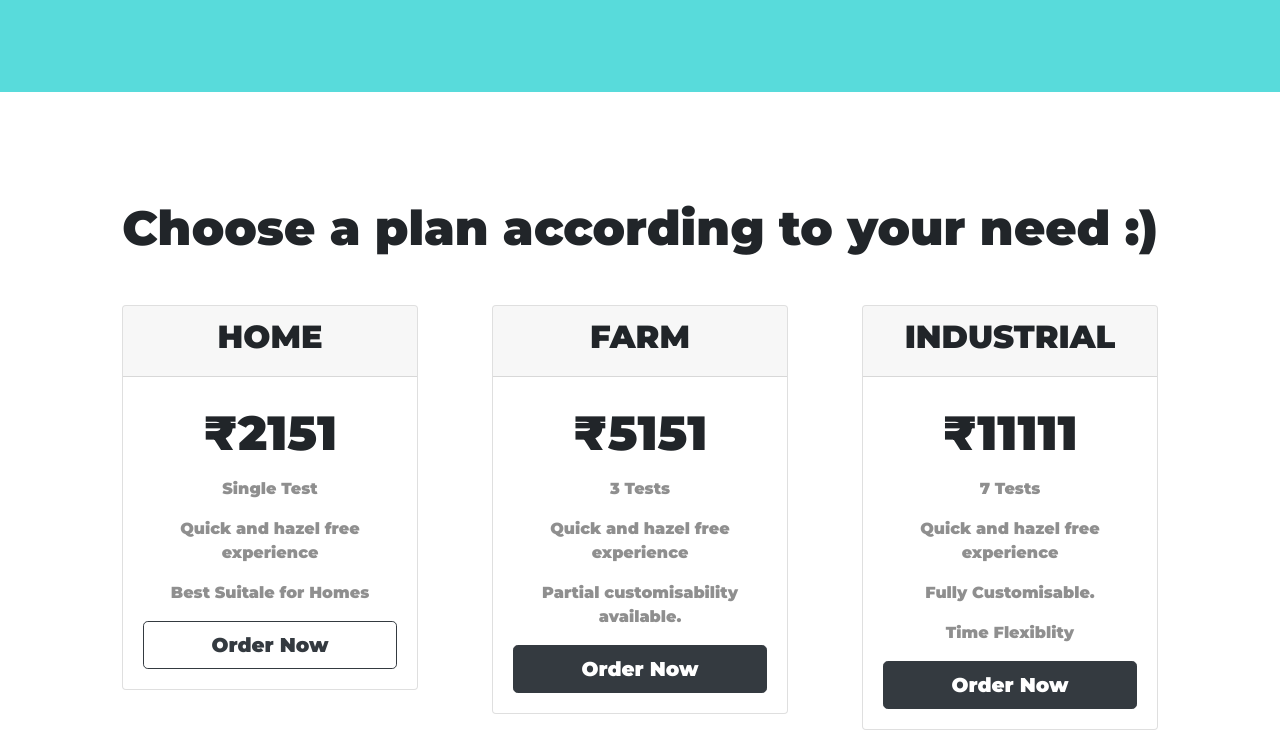
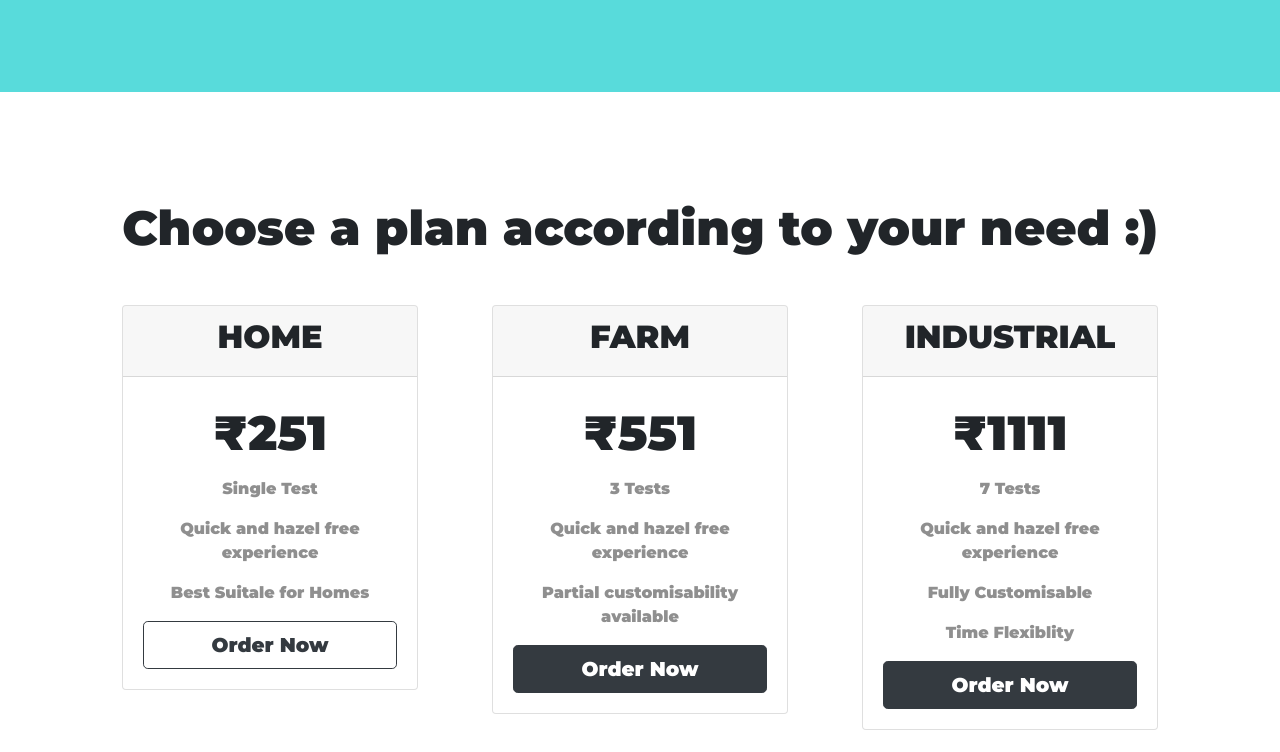
Before and after one commit to Ayush09joshi/WaterTreatmant, a plain HTML site: page index.html in a window 1280 px wide. Shown: the part 2105-2857 px from the top of the page. Drawn offline with nearby package versions, Linux system fonts and the light colour scheme.

Commit message:
Some additional touches and problem solved

```diff
--- a/index.html
+++ b/index.html
@@ -159,7 +159,7 @@
     <section id="testimonials">
 
         <!-- Slide show of testimonials -->
-        <div id="testimonials-carousel" class="carousel slide" data-ride="carousel" data-interval="3500"
+        <div id="testimonials-carousel" class="carousel slide" data-ride="carousel" data-interval="2100"
             data-pause="hover">
             <div class="carousel-inner">
                 <div class="carousel-item active">
@@ -171,7 +171,7 @@
                 </div>
                 <div class="carousel-item">
                     <h2 class="testimonial-text">We called JAL to test the water supply for our factory, it was soo good
-                        and quick with such a great results!! We are highly impressed with the work!!</h2>
+                        and quick with such a great results!! We are highly impressed with the work done!!</h2>
                     <img class="test-img" src="images/lady-img.jpg" alt="lady-profile">
                     <em>Beverly, Illinois</em>
                 </div>
@@ -222,7 +222,7 @@
                             <h3>HOME</h3>
                         </div>
                         <div class="card-body">
-                            <h2>₹2151 </h2>
+                            <h2>₹251 </h2>
                             <p>Single Test</p>
                             <p>Quick and hazel free experience</p>
                             <p>Best Suitale for Homes</p>
@@ -239,10 +239,10 @@
                             <h3>FARM</h3>
                         </div>
                         <div class="card-body">
-                            <h2>₹5151 </h2>
+                            <h2>₹551 </h2>
                             <p>3 Tests</p>
                             <p>Quick and hazel free experience</p>
-                            <p>Partial customisability available.</p>
+                            <p>Partial customisability available</p>
                             <!-- <p>Best Suitable for Agriculture and Farming</p> -->
                             <a href="form.html"><button class="btn btn-lg btn-block btn-dark" type="button">Order
                                     Now</button></a>
@@ -256,10 +256,10 @@
                             <h3>INDUSTRIAL</h3>
                         </div>
                         <div class="card-body">
-                            <h2>₹11111 </h2>
+                            <h2>₹1111 </h2>
                             <p>7 Tests</p>
                             <p>Quick and hazel free experience</p>
-                            <p>Fully Customisable.</p>
+                            <p>Fully Customisable</p>
                             <p>Time Flexiblity</p>
                             <!-- <p>Best Suitable for Heavy Industries</p> -->
                             <a href="form.html"><button class="btn btn-lg btn-block btn-dark" type="button">Order
```
